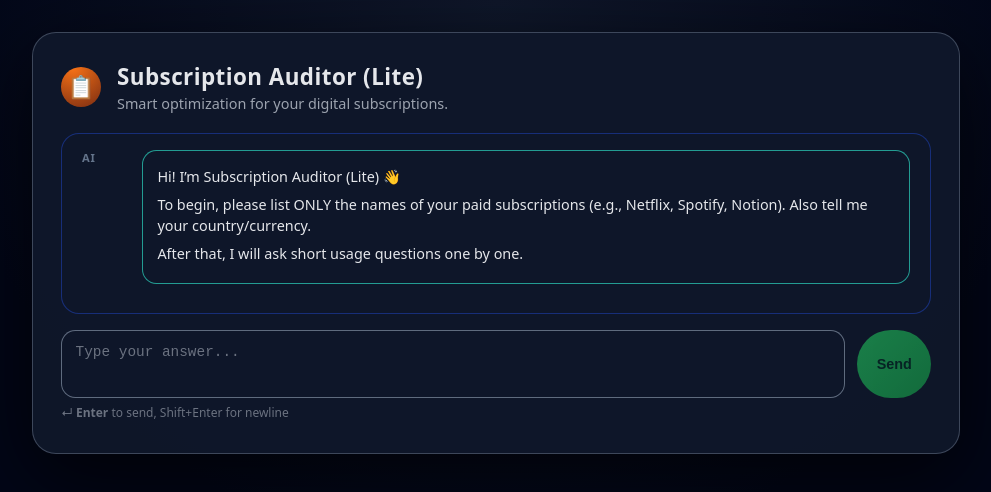
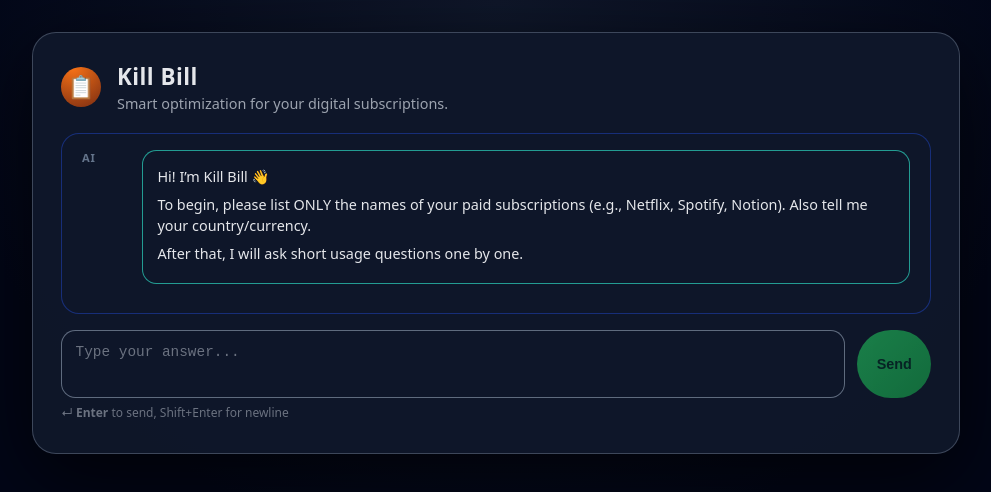
Before and after one commit to deshna17/subscription-auditor-lite, a Next.js app: page / in a window 1280 px wide. Shown: the top 492 px of the page, without its empty margins (144-1135 px from the left). Built offline with nearby package versions, Linux system fonts and the light colour scheme.

Commit message:
Update ChatUI.tsx

```diff
--- a/app/components/ChatUI.tsx
+++ b/app/components/ChatUI.tsx
@@ -62,7 +62,7 @@ export default function ChatUI() {
     {
       role: "assistant",
       content:
-        "Hi! I’m Subscription Auditor (Lite) 👋\n\n" +
+        "Hi! I’m Kill Bill 👋\n\n" +
         "To begin, please list ONLY the names of your paid subscriptions (e.g., Netflix, Spotify, Notion).\n" +
         "Also tell me your country/currency.\n\n" +
         "After that, I will ask short usage questions one by one.",
@@ -162,7 +162,7 @@ export default function ChatUI() {
       <header className="chat-header">
         <div className="emoji">📋</div>
         <div>
-          <h1>Subscription Auditor (Lite)</h1>
+          <h1>Kill Bill</h1>
           <p className="subtitle">
             Smart optimization for your digital subscriptions.
           </p>
```
